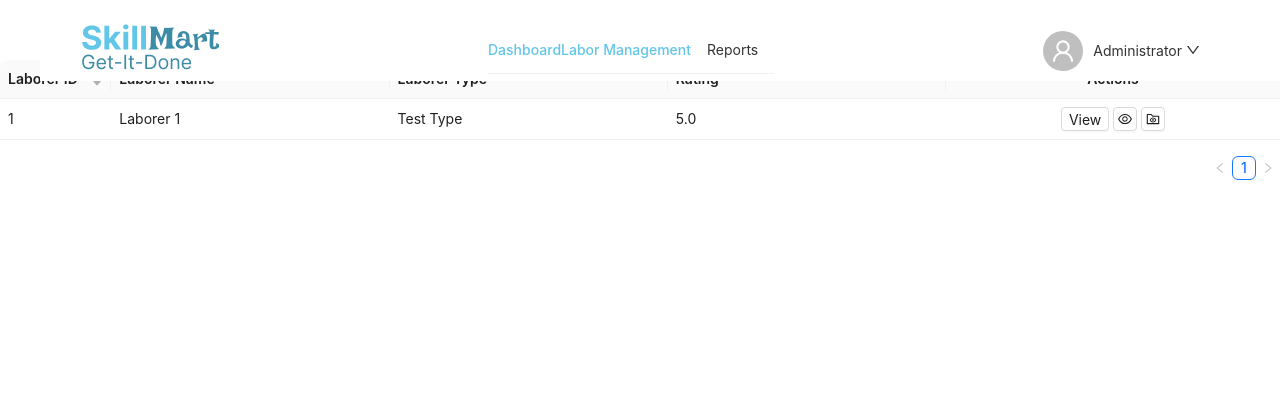
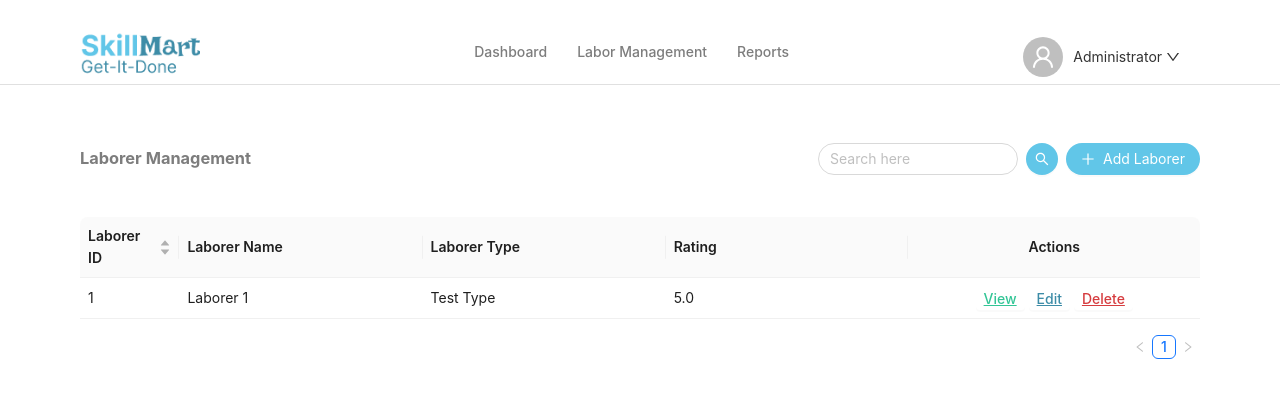
Before and after one commit to Topup-bolton/skill-mart-FE, a React (Vite) app: page /laborer-manegemnt in a window 1280 px wide. Shown: the top 398 px of the page. Built offline with nearby package versions, Linux system fonts and the light colour scheme.

Commit message:
complete laborer management ui

```diff
--- a/package.json
+++ b/package.json
@@ -10,6 +10,7 @@
     "preview": "vite preview"
   },
   "dependencies": {
+    "@ant-design/icons": "^5.5.1",
     "antd": "^5.21.5",
     "react": "^18.3.1",
     "react-dom": "^18.3.1",
--- a/src/components/layout/header/admin-header/AdminHeader.tsx
+++ b/src/components/layout/header/admin-header/AdminHeader.tsx
@@ -28,8 +28,8 @@ const AdminHeader: React.FC = () => {
 
             <Menu theme="light" mode="horizontal"  className="header-menu">
                 <a href='/admin-dashboard'  key="1">Dashboard</a>
-                <a href='/laborer-manegemnt' key="2"> Labor Management</a>
-                <Menu.Item key="4">Reports</Menu.Item>
+                <a href='/laborer-manegemnt' key="2" style={{marginLeft:'30px',marginRight:'30px'}}> Labor Management</a>
+                <a key="4">Reports</a>
             </Menu>
 
             <div className="user-profile">
--- a/src/components/layout/header/admin-header/style/AdminHeader.css
+++ b/src/components/layout/header/admin-header/style/AdminHeader.css
@@ -1,33 +1,16 @@
 .admin-header {
-    /* display: flex;
-    align-items: center;
-    justify-content: space-between;
-    background-color: #fff;
-    height: 64px;
-    padding: 0px 0px 0 0px;
-    position: fixed; */
-        /* Fix the header at the top */
-        /* top: 0; */
-        /* Position it at the top */
-        /* Align to the left */
-        /* Align to the right */
-
     display: flex;
     align-items: center;
     justify-content: space-between;
-    padding: 30px 80px 0 40px;            background-color: white;
+    padding: 30px 100px 0 80px;
+    background-color: white;
     border-bottom: 1px solid #e0e0e0;
     font-family: Arial, sans-serif;
     position: fixed;
-            /* Fix the header at the top */
     top: 0;
-            /* Position it at the top */
     left: 0;
-            /* Align to the left */
     right: 0;
-            /* Align to the right */
     z-index: 1000;
-            /* Set
 }
 
 .logo {
@@ -36,7 +19,7 @@
 }
 
 .logo-text {
-  width:120px;
+    width: 120px;
 }
 
 .logo-subtext {
@@ -45,7 +28,6 @@
 }
 
 .header-menu {
-    /* flex: 1; */
     margin-left: 40px;
     margin-top: -10px;
     border-bottom: none;
--- a/src/index.css
+++ b/src/index.css
@@ -22,8 +22,13 @@
 
 a {
   font-weight: 500;
-  color: #61C6E8;
+  color: #7D7D7D;
   text-decoration: inherit;
+}
+
+a:hover{
+  color: #7D7D7D;
+  font-weight: 900;
 }
 
 
--- a/src/pages/laborer-management/LaborerManegement.tsx
+++ b/src/pages/laborer-management/LaborerManegement.tsx
@@ -1,8 +1,10 @@
-import React from 'react'
+import React, { useState } from 'react'
 import AdminHeader from '../../components/layout/header/admin-header/AdminHeader'
-import { Card, Col, Row, Table } from 'antd'
+import { Button, Card, Col, Drawer, Form, Input, Row, Select, Space, Table } from 'antd'
 import { PieChart, Pie, Cell, Tooltip, ResponsiveContainer } from 'recharts';
 import { laborerManagementTableColunms } from './components/LaborerManegementTable';
+import { PlusCircleFilled, PlusCircleOutlined, PlusOutlined, SearchOutlined, UserAddOutlined } from '@ant-design/icons';
+import TextArea from 'antd/es/input/TextArea';
 
 const data = [
     { laborerId: '1', laborerName: 'Laborer 1', laborerType: 'Test Type', rating: '5.0' },
@@ -11,9 +13,69 @@ const data = [
 
 
 const LaborerManagement = () => {
+    const [open, setOpen] = useState(false);
+
+
+    const showDrawer = () => {
+        setOpen(true);
+    };
+
+    const onClose = () => {
+        setOpen(false);
+    };
     return (
-        <div>
+        <div style={{ padding: "0 80px 0 80px", marginTop: "70px" }}>
             <AdminHeader />
+            <Row gutter={16} align="middle" justify="space-between" style={{marginBottom:'30px'}}>
+                <Col>
+                    <h3>Laborer Management</h3>
+                </Col>
+
+                <Col>
+                    <Row gutter={8} align="middle">
+
+
+                        <Col>
+                            <Input
+                                placeholder="Search here"
+                                style={{
+                                    width: 200,
+                                    borderRadius: '30px'
+                                }}
+                            />
+                        </Col>
+                        <Col>
+                            <Button
+                                style={{
+                                    backgroundColor: '#61C6E8',
+                                    color: '#FFFFFF',
+                                    border: 'none',
+                                    borderRadius: '30px'
+                                }}
+                                icon={<SearchOutlined />}
+                            >
+
+                            </Button>
+                        </Col>
+
+                        <Col>
+                            <Button
+
+                                style={{
+                                    backgroundColor: '#61C6E8',
+                                    color: '#FFFFFF',
+                                    border: 'none',
+                                    borderRadius: '30px'
+                                }}
+                                icon={<PlusOutlined />}
+                                onClick={showDrawer}
+                            >
+                                Add Laborer
+                            </Button>
+                        </Col>
+                    </Row>
+                </Col>
+            </Row>
             <Table
                 size="small"
                 columns={laborerManagementTableColunms(
@@ -33,7 +95,138 @@ const LaborerManagement = () => {
             //     showSizeChanger: true,
             // }}
             />
+
+            <Drawer
+                width={600}
+                title={<span style={{ color: '#3D8CA7',fontWeight:'700' }}>Worker Registration</span>}
+                placement="right"
+                onClose={onClose}
+                open={open}
+            >
+                <Form
+                    layout="vertical"
+                    // onFinish={onFinish}
+                    requiredMark={false}
+                    initialValues={{
+                        agreement: false,
+                    }}
+                >
+
+                    <Row gutter={16}>
+                        <Col span={12}>
+                            <Form.Item
+                                label={<span className='label'>First Name</span>}
+                                name="firstName"
+                                rules={[{ required: true, message: 'Please enter your first name' }]}
+                            >
+                                <Input />
+                            </Form.Item>
+
+                        </Col>
+                        <Col span={12}>
+                            <Form.Item
+                                label={<span className='label'>Last Name</span>}
+                                name="lastName"
+                                rules={[{ required: true, message: 'Please enter your last name' }]}
+                            >
+                                <Input />
+                            </Form.Item>
+                        </Col>
+
+                    </Row>
+
+                    <Row >
+                        <Col span={24}>
+                            <Form.Item
+                                label={<span className='label'>Address</span>}
+                                name="address"
+                                rules={[{ required: true, message: 'Please enter your address' }]}
+                            >
+                                <Input />
+                            </Form.Item>
+                        </Col>
+                    </Row>
+                    <Row gutter={16}>
+                        <Col span={12}>
+                            <Form.Item
+                                label={<span className='label'>Phone Number</span>}
+                                name="phoneNumber"
+                                rules={[{ required: true, message: 'Please enter your phone number' }]}
+                            >
+                                <Input addonBefore="+94" />
+                            </Form.Item>
+                        </Col>
+                        <Col span={12}>
+                            <Form.Item
+                                label={<span className='label'>Facebook Profile Link(Optional) </span>}
+                                name="fbLink"
+                            >
+                                <Input />
+                            </Form.Item>
+                        </Col>
+                    </Row>
+                    <Row gutter={16}>
+                        <Col span={12}>
+                            <Form.Item
+                                label={<span className='label'>Type of Work</span>}
+                                name="typeOfWork"
+                                rules={[{ required: true, message: 'Please enter your work type' }]}
+                            >
+                                <Select>
+                                    <Select.Option value="1">Test 1</Select.Option>
+                                    <Select.Option value="2">Test 2</Select.Option>
+
+                                </Select>
+                            </Form.Item>
+                        </Col>
+                        <Col span={12}>
+                            <Form.Item
+                                label={<span className='label'>Availability Area</span>}
+                                name="AvailabilityAria"
+                                rules={[{ required: true, message: 'Please enter your availability area' }]}
+                            >
+                                <Select>
+                                    <Select.Option value="1">Test 1</Select.Option>
+                                    <Select.Option value="2">Test 2</Select.Option>
+
+                                </Select>
+                            </Form.Item>
+                        </Col>
+                    </Row>
+                    <Row>
+                        <Col span={24}>
+                            <Form.Item
+                                label={<span className='label'>Qualifications/ Experience </span>}
+                                name="qualifications"
+                                rules={[{ required: true, message: 'Please enter your qualifications' }]}
+                            >
+                                <TextArea />
+                            </Form.Item>
+                        </Col>
+                    </Row>
+                    <Form.Item>
+                        <div style={{display:'flex',justifyContent:'end'}}>
+                            <Space>
+                                <Button
+                                    className='btn'
+                                >
+                                    Cancel
+                                </Button>
+                                <Button
+                                    className='btn'
+                                    htmlType="submit"
+                                >
+                                    Submit
+                                </Button>
+                            </Space>
+
                         </div>
+                    </Form.Item>
+                </Form>
+            </Drawer>
+        </div>
+
+
 
 
 
--- a/src/pages/laborer-management/components/LaborerManegementTable.tsx
+++ b/src/pages/laborer-management/components/LaborerManegementTable.tsx
@@ -38,34 +38,29 @@ export const laborerManagementTableColunms = (
             render: (text, record) => {
                 return (
                     <div className="option-button-div">
-                        <Tooltip placement="topLeft" title={"Update"}>
+                        <Tooltip placement="topLeft">
                             {" "}
                             <Button
+                                style={{ backgroundColor: "transparent", borderColor: "transparent", color:'#33C596',fontWeight:'500'}}
                                 size="small"
                                 // onClick={() => updateClick(record)}
-                                // type="default"
-                                // disabled={record.docStatus !== "DRAFT"}
-                                // icon={<EditOutlined />}
-                            >View</Button>
+                            ><u>View</u></Button>
                         </Tooltip>
-                        <Tooltip placement="topLeft" title={"Update"}>
+                        <Tooltip placement="topLeft" >
                             {" "}
                             <Button
+                                style={{ backgroundColor: "transparent", borderColor: "transparent", color: '#3D8CA7', fontWeight: '500' }}
                                 size="small"
-                                // onClick={() => viewClick(record)}
-                                type="default"
-                                icon={<EyeOutlined />}
-                            />{" "}
+                            // onClick={() => updateClick(record)}
+                            ><u>Edit</u></Button>
                         </Tooltip>
-                        <Tooltip placement="topLeft" title={"View Card Issuing Note"}>
+                        <Tooltip placement="topLeft">
                             {" "}
                             <Button
+                                style={{ backgroundColor: "transparent", borderColor: "transparent", color: '#D63C3F', fontWeight: '500' }}
                                 size="small"
-                                // onClick={() => viewRequestingNoteClick(record)}
-                                disabled={record.cardRequestingNoteId === 0}
-                                type="default"
-                                icon={<FolderViewOutlined />}
-                            />{" "}
+                            // onClick={() => updateClick(record)}
+                            ><u>Delete</u></Button>
                         </Tooltip>
                         {/* <Tooltip placement="topLeft" title={'Delete'}>
                             <Button onClick={() => deleteClick(record)}
```
Also changed, not shown: 1 other file (tests, documents, lock files or other folders). Lines whose indentation alone changed are shown as unchanged.
